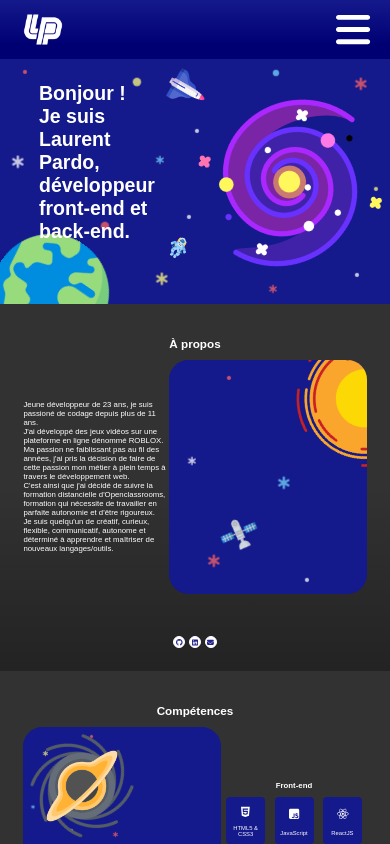
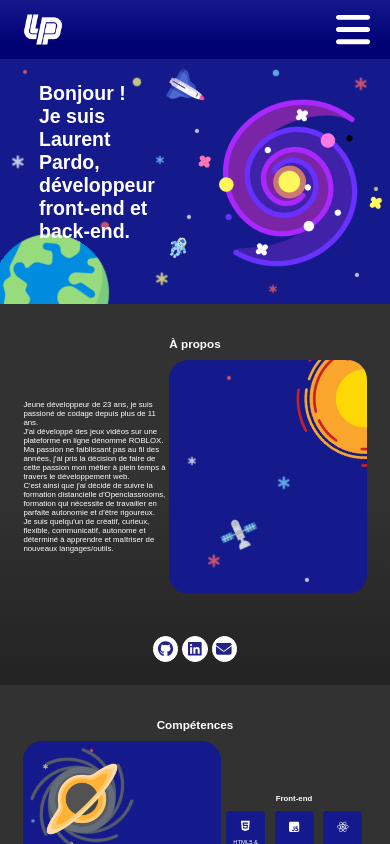
Before and after one commit to AeRyZe/dev_portfolio, a React (Create React App) app: page / in a window 390 px wide. Shown: the top 844 px of the page. Built offline with nearby package versions, Linux system fonts and the light colour scheme; a web font is replaced by a local one.

Commit message:
feat(social-link): responsive

```diff
--- a/src/components/social-link/social-link.css
+++ b/src/components/social-link/social-link.css
@@ -29,3 +29,14 @@
     color: rgb(34, 34, 136);
     transition: .5s;
 }
+
+@media screen and (max-width: 993px) {
+    .social-link-container {
+        height: 6vw;
+        width: 6vw;
+    }
+
+    .social-link-icon {
+        font-size: 4vw;
+    }
+}
```
